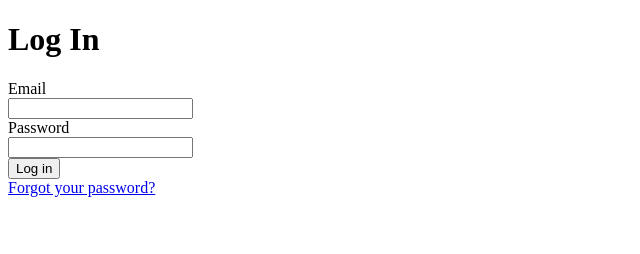
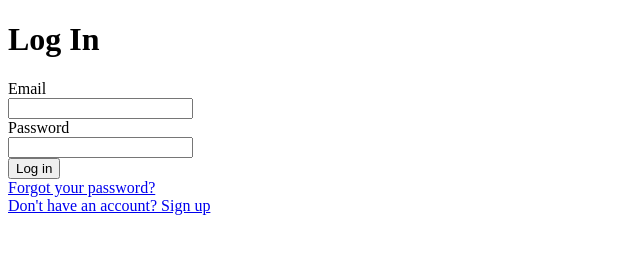
Before and after one commit to TheUnknownNation/BitPic_Browser_Prototype, a plain HTML site: page loginPage.html in a window 1280 px wide. Shown: the whole page, without its empty margins (0-640 px from the left). Drawn offline with Linux system fonts and the light colour scheme.

Commit message:
added all things to login

```diff
--- a/loginPage.html
+++ b/loginPage.html
@@ -14,7 +14,8 @@
     <label for="pass">Password</label><br>
     <input type="text" id="pass" name="pass"><br>
     <button type="button">Log in</button><br>
-    <a href="url">Forgot your password?</a>
+    <a href="url">Forgot your password?</a><br>
+    <a href="url">Don't have an account? Sign up</a>
 </form>
 
 
```
